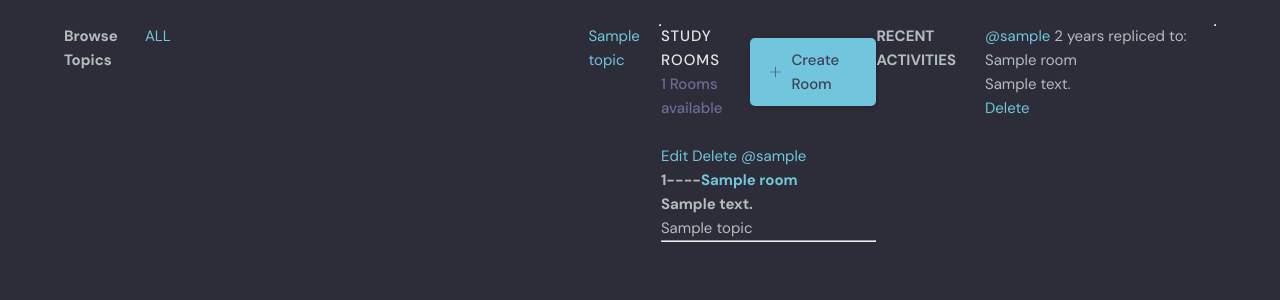
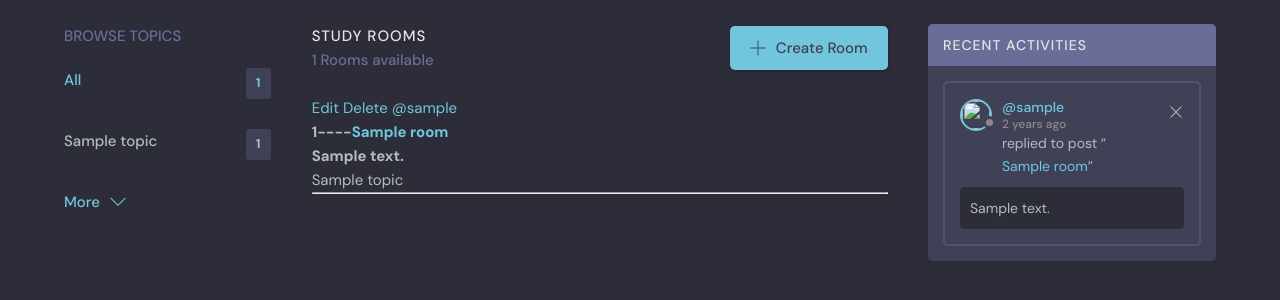
Before and after one commit to RajibMiah/study_buddy, a Django app: page / in a window 1280 px wide. Shown: the part 76-376 px from the top of the page. Run offline with Django 4.2, Linux system fonts and the light colour scheme; a user stored in the database is signed in; tables that the repository leaves empty hold one stand-in row (values such as "Sample post").

Commit message:
worked on activity and topics components

```diff
--- a/base/templates/base/activity_component.html
+++ b/base/templates/base/activity_component.html
@@ -1,14 +1,39 @@
-<h3>RECENT ACTIVITIES</h3>
-{% for room_message in room_messages %}
-    <div>
-        <small><a href="{% url 'user-profile' room_message.user.id %}">@{{ room_message.user }}</a>
-            {{ room_message.created |timesince }}</small>
-        <small>repliced to:
-            {{ room_message.room }}</small>
-        <p>{{ room_message.body }}</p>
-        {% if request.user == room_message.user %}
-            <a href="{% url 'delete-message' room_message.id %}">Delete</a>
-        {% endif %}
+<div class="activities">
+    <div class="activities__header">
+        <h2>Recent Activities</h2>
     </div>
-    <hr/>
-{% endfor %}
+    {% for message in room_messages %}
+    <div class="activities__box">
+        <div class="activities__boxHeader roomListRoom__header">
+            <a href="{% url 'user-profile' message.user.id %}" class="roomListRoom__author">
+                <div class="avatar avatar--small">
+                    <img src="{{message.user.avatar.url}}" />
+                </div>
+                <p>
+                    @{{message.user.username}}
+                    <span>{{message.created|timesince}} ago</span>
+                </p>
+            </a>
+
+            {% if request.user == message.user %}
+            <div class="roomListRoom__actions">
+                <a href="{% url 'delete-message' message.id %}">
+                    <svg version="1.1" xmlns="http://www.w3.org/2000/svg" width="32" height="32" viewBox="0 0 32 32">
+                        <title>remove</title>
+                        <path
+                            d="M27.314 6.019l-1.333-1.333-9.98 9.981-9.981-9.981-1.333 1.333 9.981 9.981-9.981 9.98 1.333 1.333 9.981-9.98 9.98 9.98 1.333-1.333-9.98-9.98 9.98-9.981z">
+                        </path>
+                    </svg>
+                </a>
+            </div>
+            {% endif %}
+
+        </div>
+        <div class="activities__boxContent">
+            <p>replied to post “<a href="{% url 'room' message.room.id %}">{{message.room}}</a>”</p>
+            <div class="activities__boxRoomContent">{{message.body}}</div>
+        </div>
+    </div>
+    {% endfor %}
+
+</div>
--- a/base/templates/base/topics_component.html
+++ b/base/templates/base/topics_component.html
@@ -1,14 +1,23 @@
-<h3>Browse Topics</h3>
+<div class="topics">
+    <div class="topics__header">
+        <h2>Browse Topics</h2>
+    </div>
+    <ul class="topics__list">
+        <li>
+            <a href="{% url 'home' %}" class="active">All <span>{{topics.count}}</span></a>
+        </li>
+        {% for topic in topics %}
+        <li>
+            <a href="{% url 'home' %}?q={{topic.name}}">{{topic.name}}<span>{{topic.room_set.all.count}}</span></a>
+        </li>
+        {% endfor %}
 
-<div>
-    <a href="{% url 'home' %}">ALL</a>
+    </ul>
+    <a class="btn btn--link" href="{% url 'topics' %}">
+        More
+        <svg version="1.1" xmlns="http://www.w3.org/2000/svg" width="32" height="32" viewBox="0 0 32 32">
+            <title>chevron-down</title>
+            <path d="M16 21l-13-13h-3l16 16 16-16h-3l-13 13z"></path>
+        </svg>
+    </a>
 </div>
-
-<div>
-    {% for topic in topics %}
-        <div>
-            <a href="{% url 'home' %}?q={{ topic.name }}">{{ topic.name }}</a>
-        </div>
-    {% endfor %}
-</div>
-<hr/>
```
